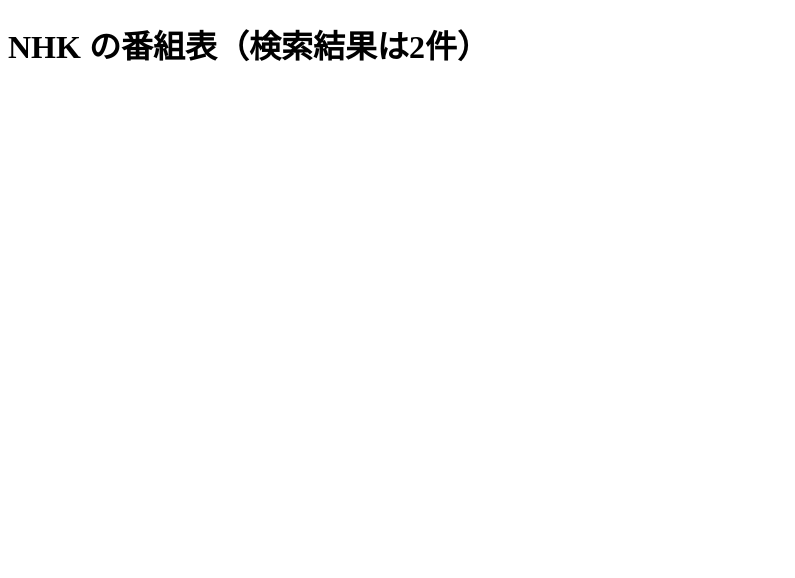
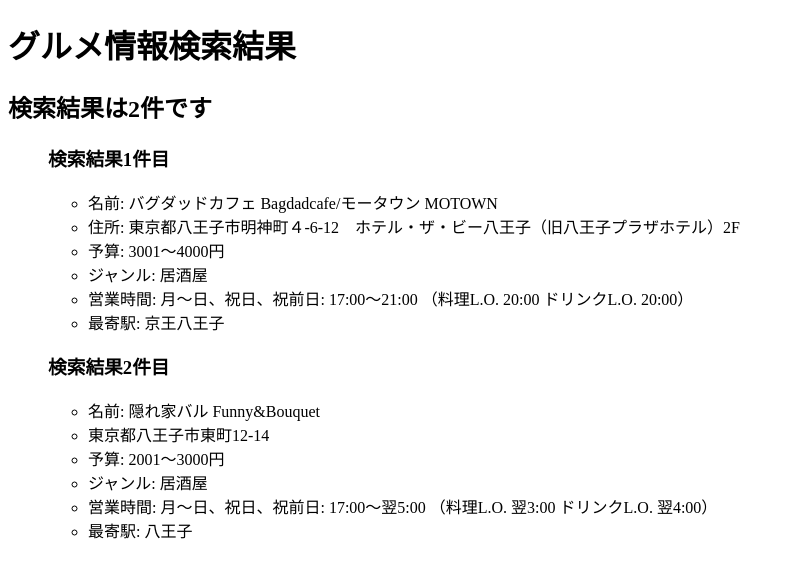
Before and after one commit to T252182022/medialabo, a plain HTML site: page project.html in a window 1280 px wide. Shown: the whole page, without its empty margins (0-795 px from the left). Drawn offline with Linux system fonts and the light colour scheme.

Commit message:
第一回課題作成(経過保存）

```diff
--- a/project.html
+++ b/project.html
@@ -2,10 +2,33 @@
 <html>
     <head>
         <meta charset="utf-8">
-        <title>プロジェクト課題</title>
+        <title>project</title>
     </head>
     <body>
-        <h1>NHK の番組表（検索結果は2件）</h1>
+        <h1>グルメ情報検索結果</h1>
+        <h2>検索結果は2件です</h2>
+        <ul>
+            <h3>検索結果1件目</h3>
+        <ul>
+            <li>名前: バグダッドカフェ Bagdadcafe/モータウン MOTOWN</li>
+            <li>住所: 東京都八王子市明神町４-6-12　ホテル・ザ・ビー八王子（旧八王子プラザホテル）2F</li>
+            <li>予算: 3001～4000円</li>
+            <li>ジャンル: 居酒屋</li>
+            <li>営業時間: 月～日、祝日、祝前日: 17:00～21:00 （料理L.O. 20:00 ドリンクL.O. 20:00）</li>
+            <li>最寄駅: 京王八王子</li>
+        </ul>
+        </ul>
+        <ul>
+            <h3>検索結果2件目</h3>
+        <ul>
+            <li>名前: 隠れ家バル Funny&Bouquet</li>
+            <li>東京都八王子市東町12-14</li>
+            <li>予算: 2001～3000円</li>
+            <li>ジャンル: 居酒屋</li>
+            <li>営業時間: 月～日、祝日、祝前日: 17:00～翌5:00 （料理L.O. 翌3:00 ドリンクL.O. 翌4:00）</li>
+            <li>最寄駅: 八王子</li>
+        </ul>
+        </ul>
 
     </body>
 </html>
```
Also changed, not shown: index.html (+4 -1 lines).
